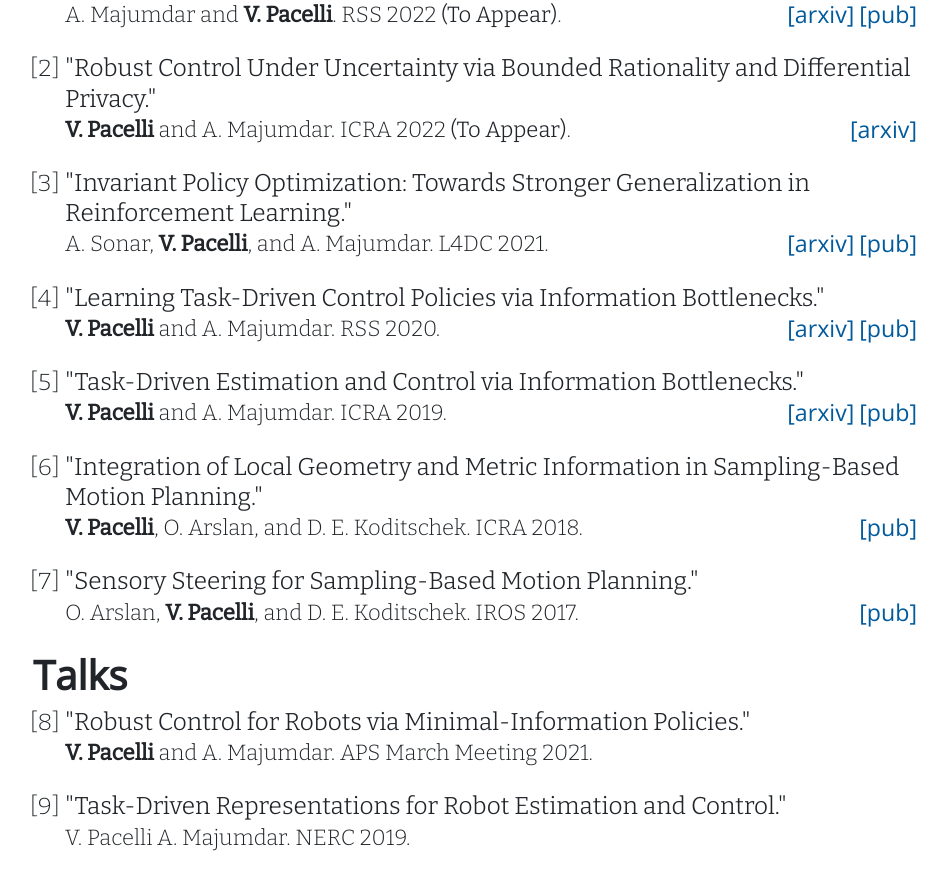
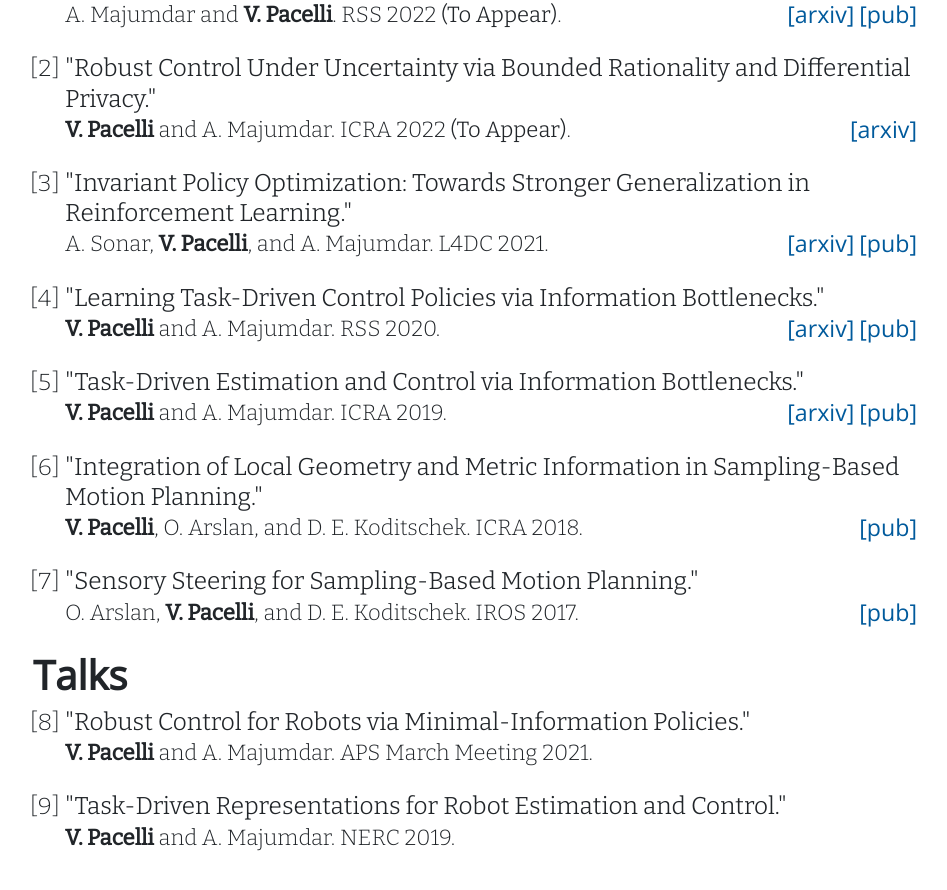
Before and after one commit to tnecniv/old-website, a Jekyll site: the page built from index.html, in a window 1280 px wide and 900 px high, scrolled down 3354 px. Shown: the top 890 px of the window, without its empty margins (165-1112 px from the left). Built offline with Jekyll 4.4.1, drawn with Linux system fonts in a browser that asks for light colours.

Commit message:
Fixed missing hyphen

```diff
--- a/_data/pubs.yml
+++ b/_data/pubs.yml
@@ -39,7 +39,7 @@
   type: talk
   authors:
     - V. Pacelli
-      A. Majumdar
+    -  A. Majumdar
   venue: NERC
   year: 2019
 
```
